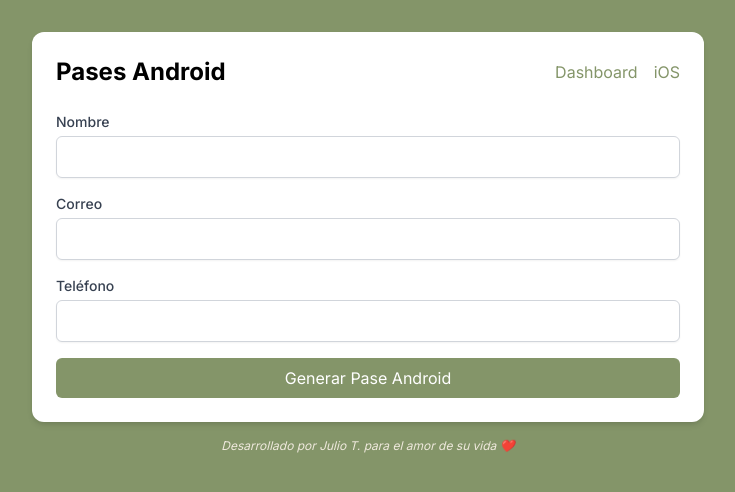
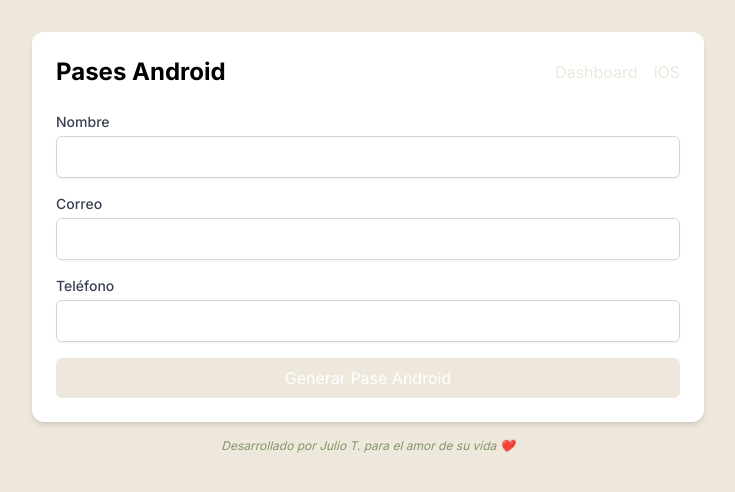
Before and after one commit to juliotaver/loyalty-frontend, a Next.js app: page /android in a window 1280 px wide. Shown: the top 492 px of the page, without its empty margins (272-1007 px from the left). Built offline with nearby package versions, Linux system fonts and the light colour scheme.

Commit message:
fixed colors

```diff
--- a/src/app/android/page.tsx
+++ b/src/app/android/page.tsx
@@ -59,20 +59,20 @@ export default function AndroidPassPage() {
   };
 
   return (
-    <main className="min-h-screen bg-[rgb(132,149,105)] p-8">
+    <main className="min-h-screen bg-[rgb(238,232,220)] p-8">
       <div className="max-w-md mx-auto bg-white rounded-xl shadow-md overflow-hidden md:max-w-2xl p-6">
         <div className="flex justify-between items-center mb-6">
           <h1 className="text-2xl font-bold">Pases Android</h1>
           <div className="flex gap-4">
             <Link
               href="/dashboard"
-              className="text-[rgb(132,149,105)] hover:underline"
+              className="text-[rgb(238,232,220)] hover:underline"
             >
               Dashboard
             </Link>
             <Link
               href="/"
-              className="text-[rgb(132,149,105)] hover:underline"
+              className="text-[rgb(238,232,220)] hover:underline"
             >
               iOS
             </Link>
@@ -130,7 +130,7 @@ export default function AndroidPassPage() {
 
           <button
             type="submit"
-            className="w-full bg-[rgb(132,149,105)] text-white py-2 px-4 rounded-md hover:opacity-90 transition-opacity disabled:opacity-50"
+            className="w-full bg-[rgb(238,232,220)] text-white py-2 px-4 rounded-md hover:opacity-90 transition-opacity disabled:opacity-50"
             disabled={loading}
           >
             {loading ? 'Generando...' : 'Generar Pase Android'}
@@ -142,7 +142,7 @@ export default function AndroidPassPage() {
             <h2 className="text-lg font-semibold mb-4">¡Pase generado!</h2>
             <a
               href={passData.saveUrl}
-              className="inline-block bg-[rgb(132,149,105)] text-white py-2 px-4 rounded-md hover:opacity-90 transition-opacity"
+              className="inline-block bg-[rgb(238,232,220)] text-white py-2 px-4 rounded-md hover:opacity-90 transition-opacity"
               target="_blank"
               rel="noopener noreferrer"
             >
@@ -152,7 +152,7 @@ export default function AndroidPassPage() {
         )}
       </div>
 
-      <p className="text-xs text-[rgb(239,233,221)] mt-4 text-center italic">
+      <p className="text-xs text-[rgb(132,149,105)] mt-4 text-center italic">
         Desarrollado por Julio T. para el amor de su vida ❤️
       </p>
     </main>
--- a/src/app/page.tsx
+++ b/src/app/page.tsx
@@ -76,7 +76,7 @@ export default function Home() {
     <main className="min-h-screen bg-[rgb(238,232,220)] p-8">
       <div className="max-w-md mx-auto">
         <div className="flex justify-between items-center mb-6">
-          <h1 className="text-2xl font-bold text-[rgb(239,233,221)]">Pases de Fidelidad</h1>
+          <h1 className="text-2xl font-bold text-[rgb(132,149,105)]">Pases de Fidelidad</h1>
           <Link
             href="/dashboard"
             className="bg-[rgb(239,233,221)] text-[rgb(132,149,105)] px-4 py-2 rounded-md hover:opacity-90 transition-opacity"
@@ -138,7 +138,7 @@ export default function Home() {
             <div className="flex flex-col gap-2">
               <button
                 type="submit"
-                className="w-full bg-[rgb(132,149,105)] text-[rgb(239,233,221)] py-2 px-4 rounded-md hover:opacity-90 transition-opacity disabled:opacity-50"
+                className="w-full bg-[rgb(132,149,105)] text-[rgb(132,149,105)] py-2 px-4 rounded-md hover:opacity-90 transition-opacity disabled:opacity-50"
                 disabled={loading}
               >
                 {loading ? 'Generando...' : 'Generar Pase iOS'}
@@ -188,7 +188,7 @@ export default function Home() {
           </div>
         </div>
 
-        <p className="text-xs text-[rgb(239,233,221)] mt-4 text-center italic">
+        <p className="text-xs text-[rgb(132,149,105)] mt-4 text-center italic">
           Desarrollado por Julio T. para el amor de su vida ❤️
         </p>
       </div>
```
